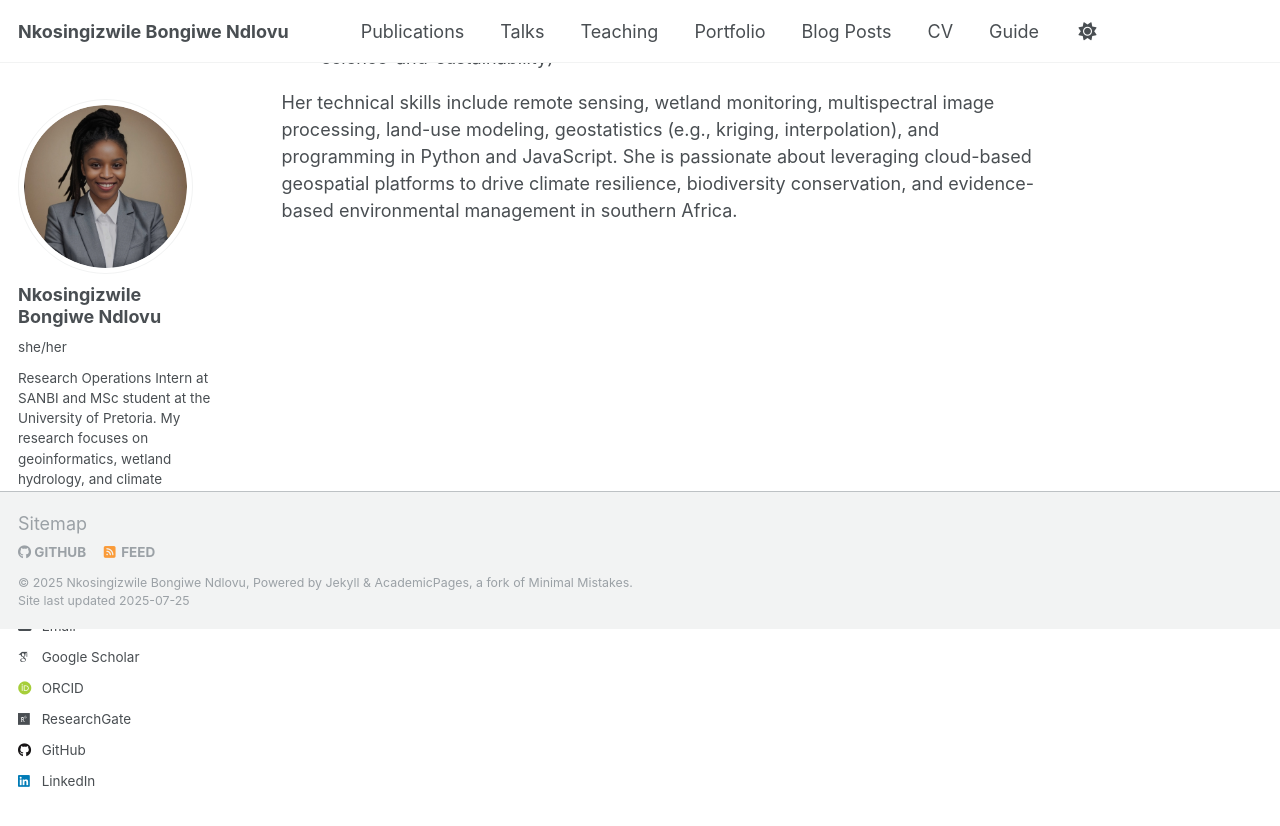
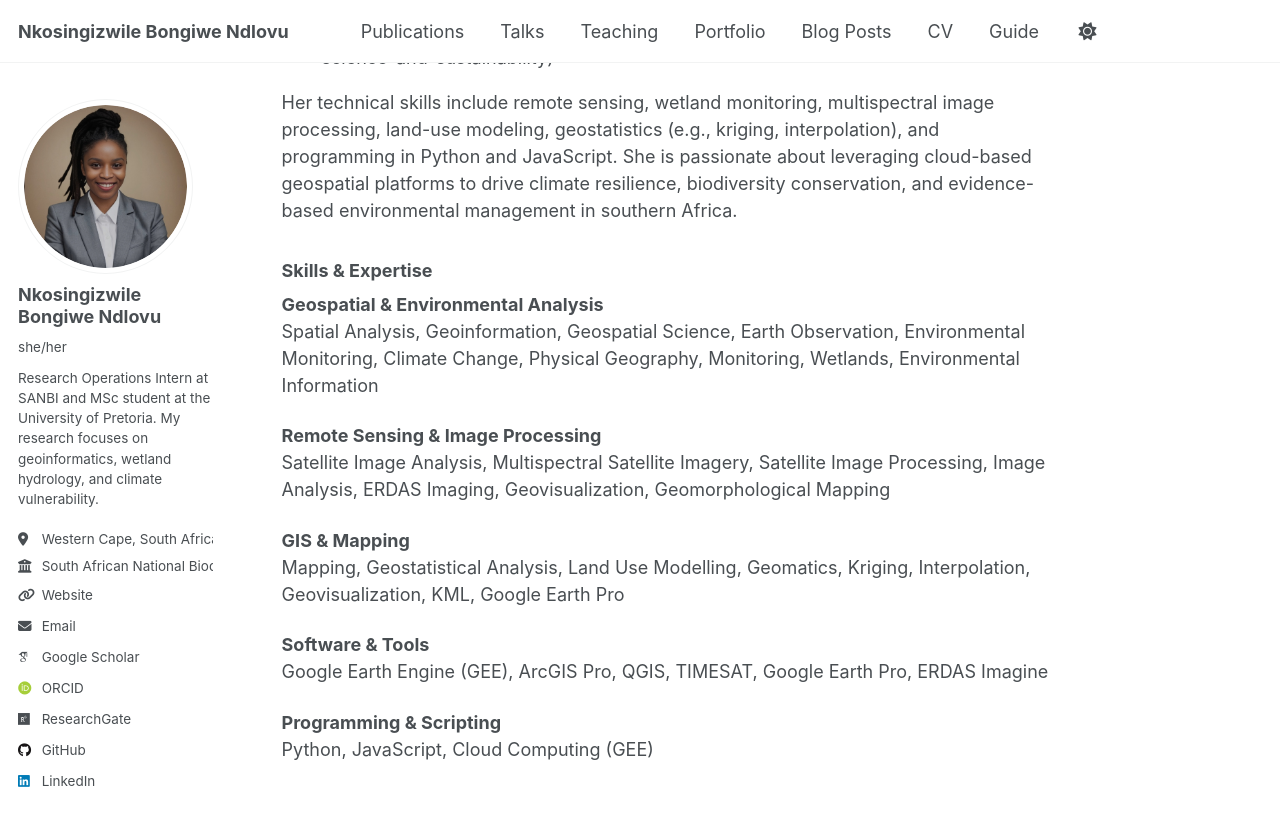
Before and after one commit to Nkosizwi/NB-Ndlovu.github.io, a Jekyll site: the page built from _pages/about.md, in a window 1280 px wide and 900 px high, scrolled down 992 px. Shown: the top 826 px of the window. Built offline with Jekyll 4.4.1, drawn with Linux system fonts in a browser that asks for light colours; some web fonts are replaced; a script that is not in the unit is left out.

Commit message:
Update about.md

```diff
--- a/_pages/about.md
+++ b/_pages/about.md
@@ -28,3 +28,20 @@ She has presented her work at:
 - [**The National Space Conference 2024**] (https://www.up.ac.za/geography-geoinformatics-and-meteorology/news/post_3255703-intersecting-of-space-science-and-sustainability)
 
 Her technical skills include remote sensing, wetland monitoring, multispectral image processing, land-use modeling, geostatistics (e.g., kriging, interpolation), and programming in Python and JavaScript. She is passionate about leveraging cloud-based geospatial platforms to drive climate resilience, biodiversity conservation, and evidence-based environmental management in southern Africa.
+
+### Skills & Expertise
+
+**Geospatial & Environmental Analysis**
+Spatial Analysis, Geoinformation, Geospatial Science, Earth Observation, Environmental Monitoring, Climate Change, Physical Geography, Monitoring, Wetlands, Environmental Information
+
+**Remote Sensing & Image Processing**
+Satellite Image Analysis, Multispectral Satellite Imagery, Satellite Image Processing, Image Analysis, ERDAS Imaging, Geovisualization, Geomorphological Mapping
+
+**GIS & Mapping**
+Mapping, Geostatistical Analysis, Land Use Modelling, Geomatics, Kriging, Interpolation, Geovisualization, KML, Google Earth Pro
+
+**Software & Tools**
+Google Earth Engine (GEE), ArcGIS Pro, QGIS, TIMESAT, Google Earth Pro, ERDAS Imagine
+
+**Programming & Scripting**
+Python, JavaScript, Cloud Computing (GEE)
```
